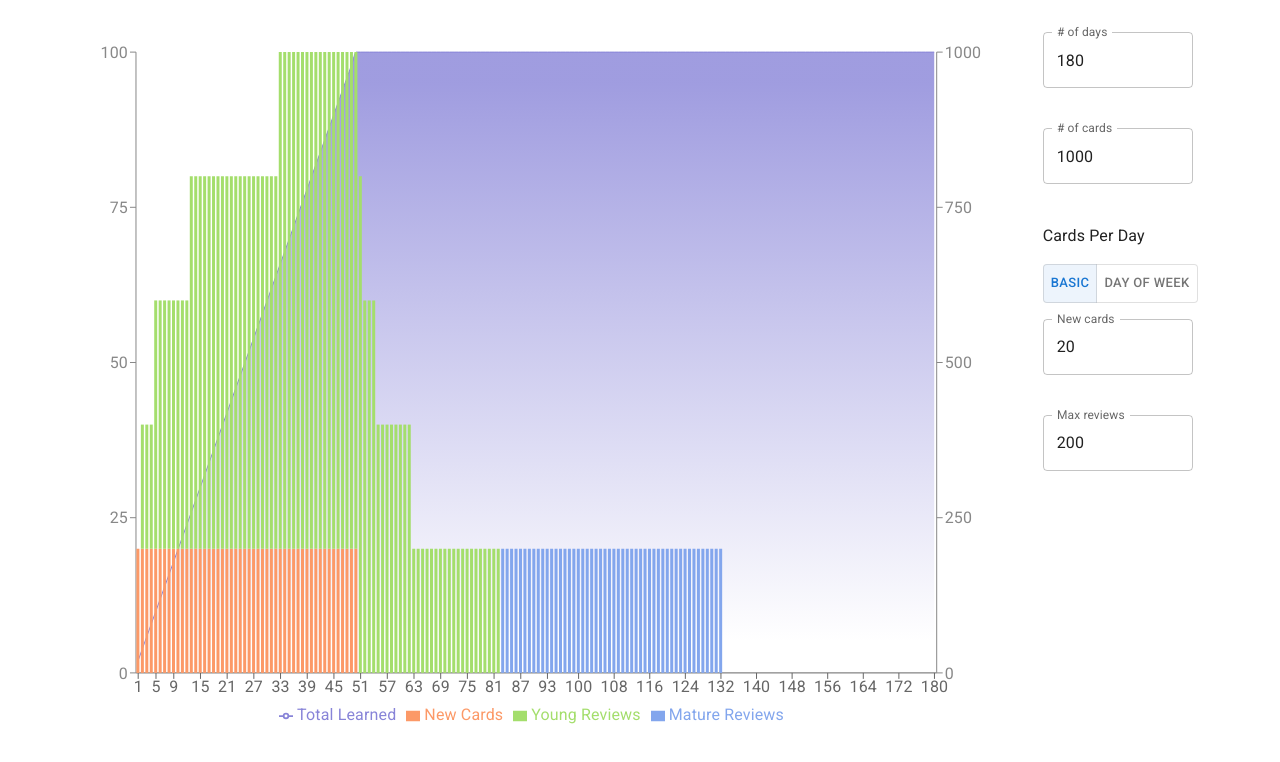
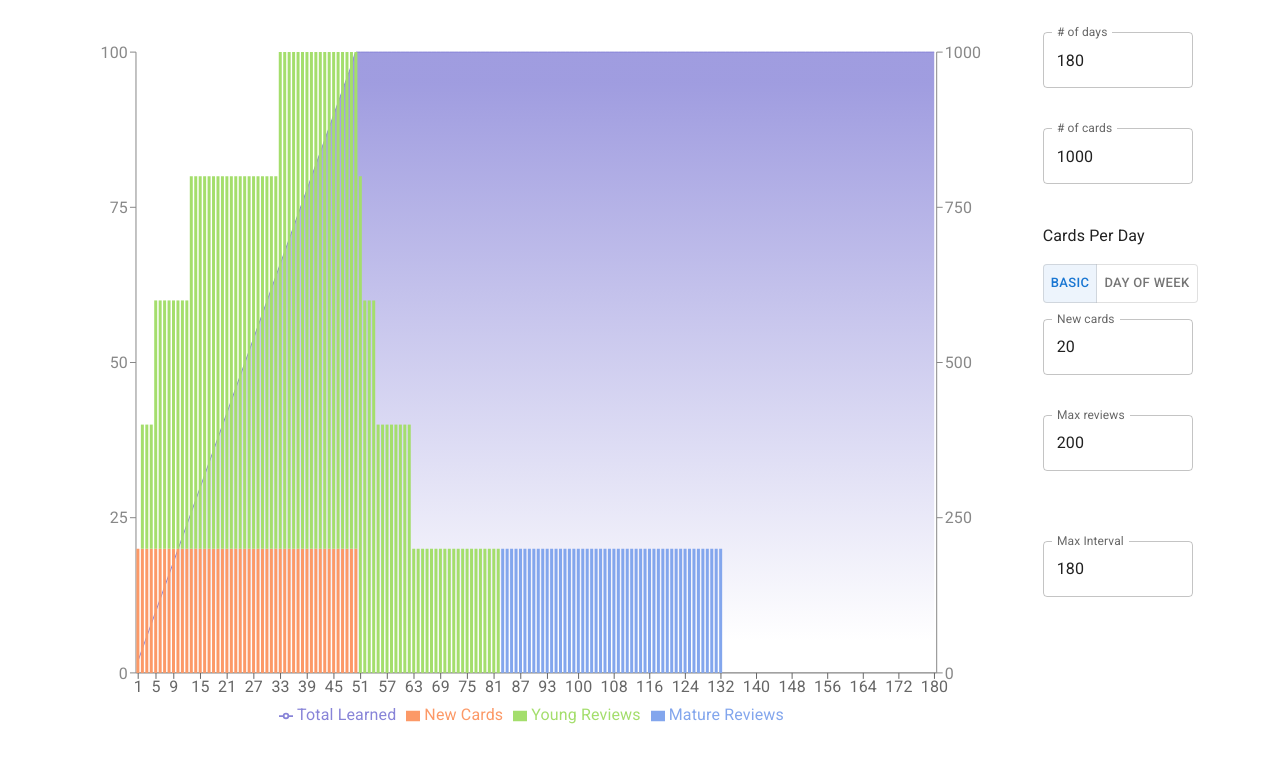
Before and after one commit to blwinters/anki-forecast, a React (Create React App) app: page / in a window 1280 px wide. Shown: the top 762 px of the page. Built offline with nearby package versions, Linux system fonts and the light colour scheme.

Commit message:
Add AnkiConfigPanel and state management

```diff
--- /dev/null
+++ b/src/Forecast/ui/ControlPanel/AnkiConfigPanel.tsx
@@ -0,0 +1,45 @@
+import React from 'react'
+import { Stack } from '@mui/material'
+import { AnkiConfig } from '../../logic/generateForecast/types'
+import { AnkiConfigAction, AnkiConfigActionType } from './AnkiConfigReducer'
+import NumberInput from './NumberInput'
+
+interface PanelProps {
+  state: AnkiConfig
+  dispatch: (action: AnkiConfigAction) => void
+}
+
+const AnkiConfigPanel = ({ state, dispatch }: PanelProps) => {
+  const inputProps: MapperProps[] = [
+    {
+      label: 'Max Interval',
+      value: state.maxInterval,
+      actionType: 'SET_MAX_INTERVAL',
+      dispatch,
+    },
+  ]
+
+  return <Stack>{inputProps.map(mapPropsToNumberInput)}</Stack>
+}
+
+interface MapperProps {
+  label: string
+  value: number
+  actionType: AnkiConfigActionType
+  dispatch: (action: AnkiConfigAction) => void
+}
+
+const mapPropsToNumberInput = ({
+  label,
+  value,
+  actionType,
+  dispatch,
+}: MapperProps): JSX.Element => {
+  const onSubmitValue = (newValue: number) => {
+    dispatch({ type: actionType, payload: { value: newValue } })
+  }
+
+  return <NumberInput label={label} value={value} submitValue={onSubmitValue} />
+}
+
+export default AnkiConfigPanel
--- /dev/null
+++ b/src/Forecast/ui/ControlPanel/AnkiConfigReducer.ts
@@ -0,0 +1,30 @@
+import { AnkiConfig } from '../../logic/generateForecast/types'
+
+interface BaseAction {
+  type: string
+}
+
+export type AnkiConfigActionType = 'SET_MAX_INTERVAL' | ''
+
+interface SetMaxIntervalAction extends BaseAction {
+  type: AnkiConfigActionType
+  payload: {
+    value: number
+  }
+}
+
+export type AnkiConfigAction = SetMaxIntervalAction
+
+export const ankiConfigReducer = (state: AnkiConfig, action: AnkiConfigAction): AnkiConfig => {
+  switch (action.type) {
+    case 'SET_MAX_INTERVAL': {
+      const { value } = action.payload
+      return {
+        ...state,
+        maxInterval: value,
+      }
+    }
+    default:
+      return state
+  }
+}
--- a/src/Forecast/ui/ControlPanel/NumberInput.tsx
+++ b/src/Forecast/ui/ControlPanel/NumberInput.tsx
@@ -4,7 +4,7 @@ import { Input, InputBaseProps, TextField } from '@mui/material'
 export interface NumberInputProps {
   value: number
   submitValue: (value: number) => void
-  maxValue: number
+  maxValue?: number
   label?: string
 }
 
--- a/src/Forecast/ui/ControlPanel/index.tsx
+++ b/src/Forecast/ui/ControlPanel/index.tsx
@@ -9,6 +9,8 @@ import {
 import NumberInput, { NumberInputProps } from './NumberInput'
 import WeekConfigPanel, { WeekConfigType } from './WeekConfigPanel'
 import { weekConfigReducer } from './WeekConfigReducer'
+import AnkiConfigPanel from './AnkiConfigPanel'
+import { ankiConfigReducer } from './AnkiConfigReducer'
 
 interface ControlPanelProps {
   onUpdateChart: (forecastProps: ForecastProps) => void
@@ -24,6 +26,11 @@ const ControlPanel = ({ onUpdateChart: onUpdate }: ControlPanelProps): JSX.Eleme
     dayOfWeek: defaultWeekConfig,
   })
 
+  const [ankiConfigState, dispatchAnkiConfigAction] = useReducer(
+    ankiConfigReducer,
+    defaultAnkiConfig
+  )
+
   const useBasic = weekConfigState.selectedType === WeekConfigType.Basic
   const weekConfig = useBasic ? weekConfigState.basic : weekConfigState.dayOfWeek
 
@@ -36,10 +43,10 @@ const ControlPanel = ({ onUpdateChart: onUpdate }: ControlPanelProps): JSX.Eleme
     onUpdate({
       startingSummary,
       forecastLength,
-      ankiConfig: defaultAnkiConfig,
+      ankiConfig: ankiConfigState,
       weekConfig,
     })
-  }, [onUpdate, startingSummary, forecastLength, weekConfig])
+  }, [onUpdate, startingSummary, forecastLength, ankiConfigState, weekConfig])
 
   const numberInputs: NumberInputProps[] = [
     {
@@ -62,6 +69,7 @@ const ControlPanel = ({ onUpdateChart: onUpdate }: ControlPanelProps): JSX.Eleme
         <NumberInput key={index} {...props} />
       ))}
       <WeekConfigPanel state={weekConfigState} dispatch={dispatchWeekConfigAction} />
+      <AnkiConfigPanel state={ankiConfigState} dispatch={dispatchAnkiConfigAction} />
     </Stack>
   )
 }
```
